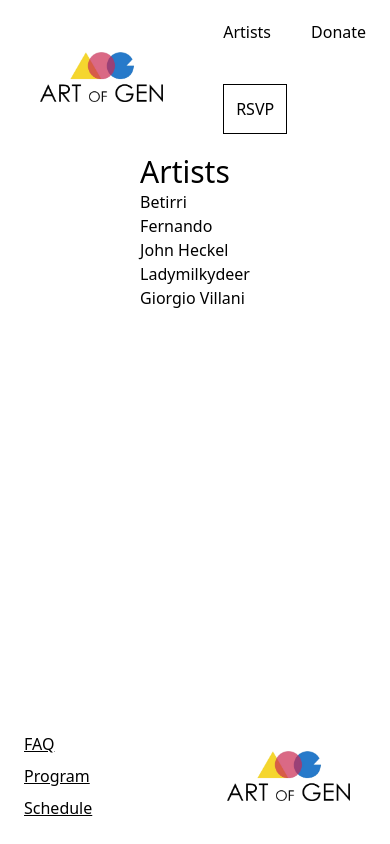
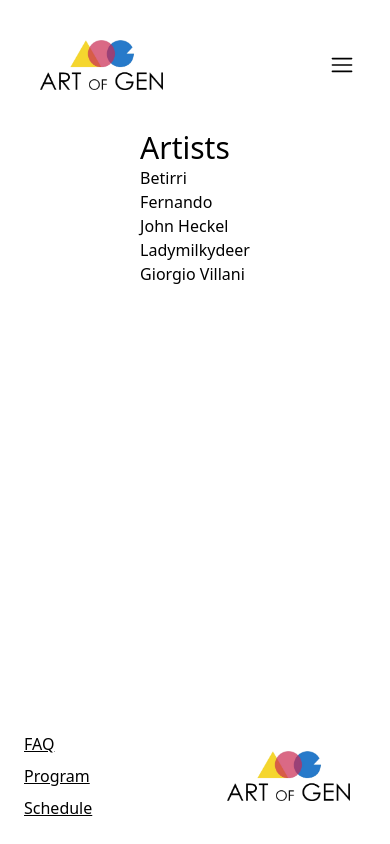
Before and after one commit to giorgio-villani/art-of-gen, a Next.js app: page / in a window 390 px wide. Built offline with nearby package versions, Linux system fonts and the light colour scheme.

Commit message:
added hamburger menu; added link to logo

```diff
--- a/src/components/Footer.tsx
+++ b/src/components/Footer.tsx
@@ -11,7 +11,9 @@ const Footer: React.FC = () => {
         <button className="m-1 underline text-left">Schedule</button>
       </div>
       <div className="text-center text-xs text-gray-500 grow"></div>
-      <img src="art_of_gen.png" className="h-[50px] m-10" alt="" />
+      <a href="/">
+        <img src="art_of_gen.png" className="h-[50px] m-10" alt="" />
+      </a>
     </footer>
   );
 };
--- a/src/components/Header.tsx
+++ b/src/components/Header.tsx
@@ -1,17 +1,42 @@
 'use client';
 
-import React from 'react';
+import React, { useState } from 'react';
+import { RxCross1, RxHamburgerMenu } from 'react-icons/rx';
 
 const Header: React.FC = () => {
+  const [menuOpen, setMenuOpen] = useState<boolean>(false);
+
+  const toggleMenu = () => {
+    setMenuOpen(!menuOpen);
+  };
+
   return (
-    <header className="max-w-[1200px] items-center text-black w-full mx-auto flex ">
-      <img src="art_of_gen.png" className="h-[50px] m-10" alt="" />
+    <header className="relative max-w-[1200px] items-center text-black w-full mx-auto flex">
+      <a href="/">
+        <img src="art_of_gen.png" className="h-[50px] m-10" alt="" />
+      </a>
       <div className="text-center text-xs text-gray-500 grow"></div>
-      <div>
-        <button className="m-5">Artists</button>
-        <button className="m-5">Donate</button>
-        <button className="m-5 p-3 border border-black">RSVP</button>
+
+      <div className="flex items-center m-4 ">
+        <div className="lg:hidden m-5">
+          <span className="text-2xl cursor-pointer" onClick={toggleMenu} onMouseDown={(e) => e.preventDefault()}>
+            {menuOpen ? <RxCross1 /> : <RxHamburgerMenu />}
+          </span>
+        </div>
+        <div className="hidden lg:flex items-centerspace-x-4">
+          <button className="m-5">Artists</button>
+          <button className="m-5">Donate</button>
+          <button className="m-5 p-3 border border-black">RSVP</button>
+        </div>
       </div>
+
+      {menuOpen && (
+        <div className="lg:hidden min-h-full text-2xl flex flex-col absolute top-[100%] left-0 w-full p-4 bg-white text-center">
+          <button className="m-5">Artists</button>
+          <button className="m-5">Donate</button>
+          <button className="m-5 p-3 border border-black">RSVP</button>
+        </div>
+      )}
     </header>
   );
 };
```
Also changed, not shown: package.json (+6 -4 lines), 1 other file (tests, documents, lock files or other folders).
